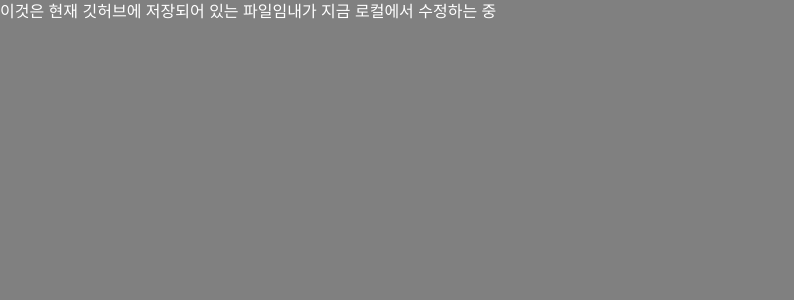
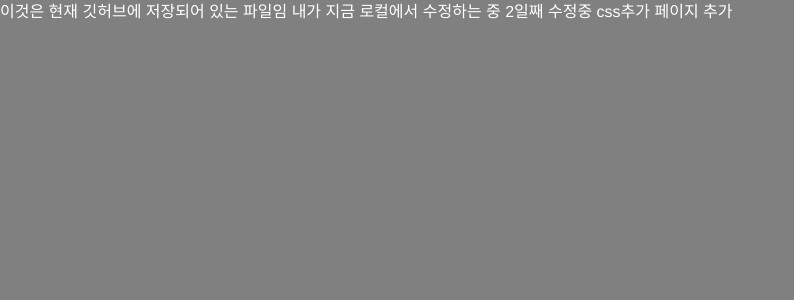
Before and after one commit to 6iq6iq6iq/webs-youtube, a React (Create React App) app: page / in a window 1280 px wide. Shown: the top 300 px of the page, without its empty margins (0-794 px from the left). Built offline with nearby package versions, Linux system fonts and the light colour scheme.

Commit message:
Update App.js

```diff
--- a/src/App.js
+++ b/src/App.js
@@ -2,7 +2,9 @@ import React from 'react'
 
 const App = () => {
   return (
-    <div>이것은 현재 깃허브에 저장되어 있는 파일임내가 지금 로컬에서 수정하는 중</div>
+    <div>이것은 현재 깃허브에 저장되어 있는 파일임
+      내가 지금 로컬에서 수정하는 중
+      2일째 수정중 css추가 페이지 추가</div>
 
   )
 }
```
